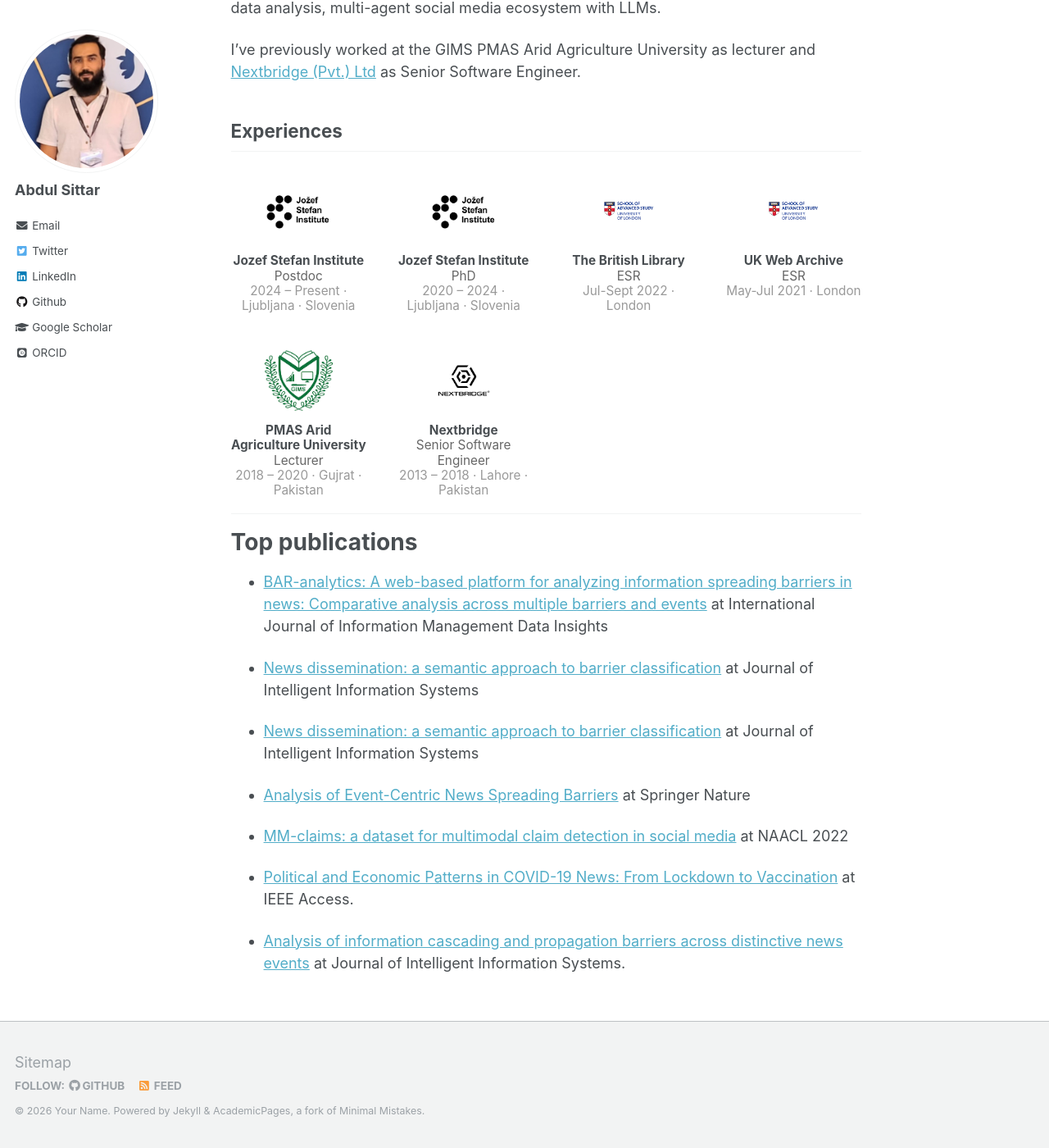
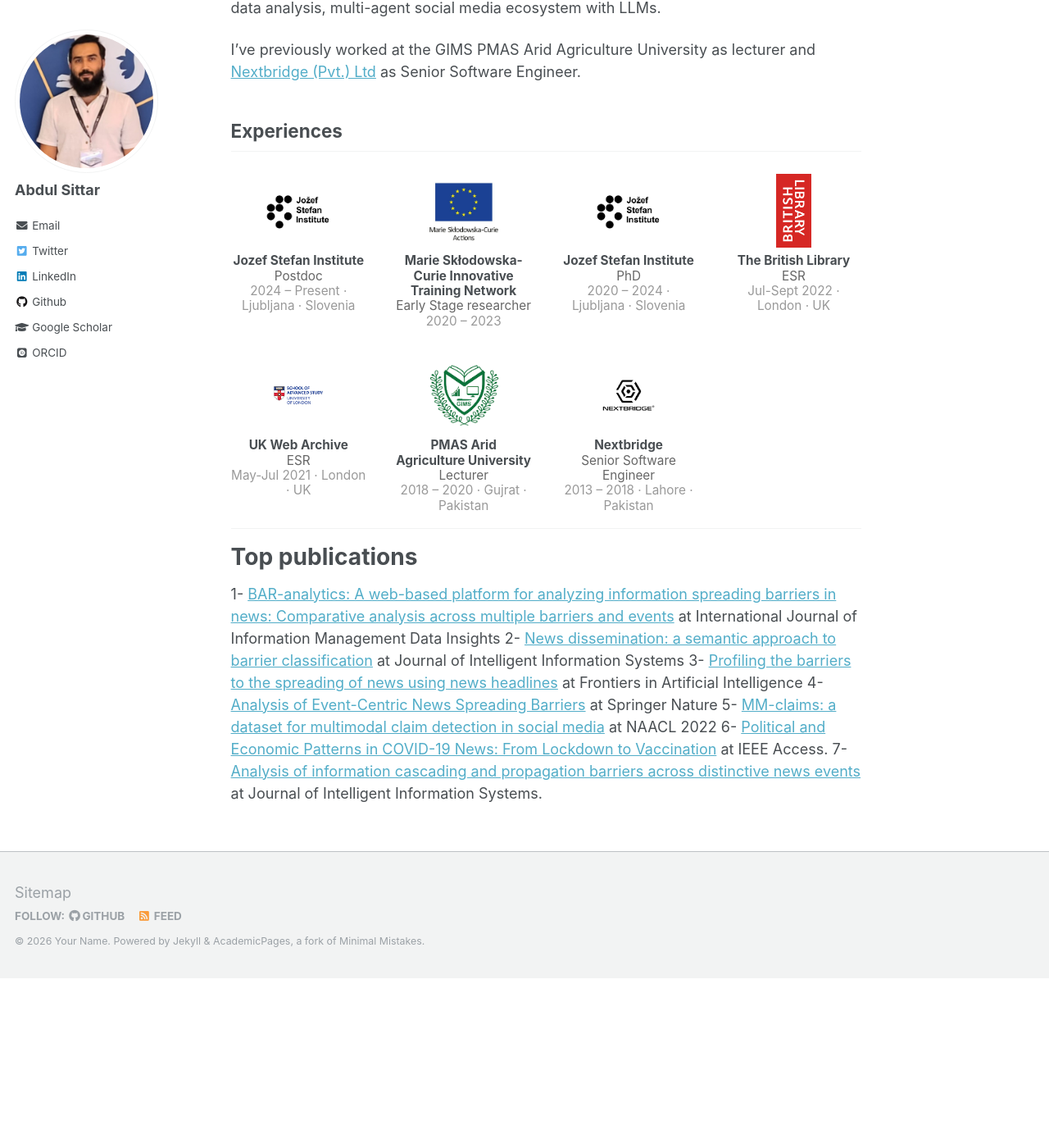
Before and after one commit to abdulsittar/abdulsittar.github.io, a Jekyll site: the page built from _pages/about.md, in a window 1280 px wide and 1400 px high, scrolled down 267 px. Shown: the whole window at 82% size. Built offline with Jekyll 4.4.1, drawn with Linux system fonts in a browser that asks for light colours; some web fonts are replaced; after the commit the page ends 1460 px from its top, so only the background shows below that.

Commit message:
added one more appliation

```diff
--- a/_pages/about.md
+++ b/_pages/about.md
@@ -32,6 +32,18 @@ I've previously worked at the GIMS PMAS Arid Agriculture University as lecturer
   </div>
 
   <div>
+    <a href="https://cleopatra-project.eu/index.php/about/" target="_blank">
+      <img src="/images/marie-curie.png" alt="Marie Skłodowska-Curie Innovative Training Network"
+           style="width:90px; height:90px; object-fit:contain;">
+    </a>
+    <div style="margin-top:0.4rem; font-size:0.85em; line-height:1.2;">
+      <strong>Marie Skłodowska-Curie Innovative Training Network</strong><br>
+      <span style="color:#666;">Early Stage researcher</span><br>
+      <span style="color:#999;">2020 – 2023</span>
+    </div>
+  </div>
+
+  <div>
     <a href="https://ailab.ijs.si/" target="_blank">
       <img src="/images/JSI.png" alt="Jozef Stefan Institute"
            style="width:90px; height:90px; object-fit:contain;">
@@ -43,16 +55,15 @@ I've previously worked at the GIMS PMAS Arid Agriculture University as lecturer
     </div>
   </div>
 
-
   <div>
     <a href="https://www.bl.uk/" target="_blank">
-      <img src="/images/UoL.png" alt="UK Web Archive"
+      <img src="/images/british_library.png" alt="UK Web Archive"
            style="width:90px; height:90px; object-fit:contain;">
     </a>
     <div style="margin-top:0.4rem; font-size:0.85em; line-height:1.2;">
       <strong>The British Library</strong><br>
       <span style="color:#666;">ESR</span><br>
-      <span style="color:#999;">Jul-Sept 2022 · London</span>
+      <span style="color:#999;">Jul-Sept 2022 · London · UK</span>
     </div>
   </div>
 
@@ -64,7 +75,7 @@ I've previously worked at the GIMS PMAS Arid Agriculture University as lecturer
     <div style="margin-top:0.4rem; font-size:0.85em; line-height:1.2;">
       <strong>UK Web Archive</strong><br>
       <span style="color:#666;">ESR</span><br>
-      <span style="color:#999;">May-Jul 2021 · London</span>
+      <span style="color:#999;">May-Jul 2021 · London · UK</span>
     </div>
   </div>
 
@@ -99,16 +110,10 @@ I've previously worked at the GIMS PMAS Arid Agriculture University as lecturer
 Top publications
 ======
 
-- [BAR-analytics: A web-based platform for analyzing information spreading barriers in news: Comparative analysis across multiple barriers and events]([https://www.sciencedirect.com/science/article/pii/S2667096825000503](https://www.sciencedirect.com/science/article/pii/S2667096825000503)) at International Journal of Information Management Data Insights
-
-- [News dissemination: a semantic approach to barrier classification]([https://link.springer.com/article/10.1007/s10844-024-00894-5](https://link.springer.com/article/10.1007/s10844-024-00894-5)) at Journal of Intelligent Information Systems
-
-- [News dissemination: a semantic approach to barrier classification]([https://link.springer.com/article/10.1007/s10844-024-00894-5](https://link.springer.com/article/10.1007/s10844-024-00894-5)) at Journal of Intelligent Information Systems
-
-- [Analysis of Event-Centric News Spreading Barriers]([https://library.oapen.org/handle/20.500.12657/96074](https://library.oapen.org/handle/20.500.12657/96074)) at Springer Nature
-
-- [MM-claims: a dataset for multimodal claim detection in social media]([https://aclanthology.org/2022.findings-naacl.72/](https://aclanthology.org/2022.findings-naacl.72/)) at NAACL 2022
-
-- [Political and Economic Patterns in COVID-19 News: From Lockdown to Vaccination](https://ieeexplore.ieee.org/document/9749092) at IEEE Access.
-
-- [Analysis of information cascading and propagation barriers across distinctive news events](https://link.springer.com/article/10.1007/s10844-021-00654-9) at Journal of Intelligent Information Systems.
+1- [BAR-analytics: A web-based platform for analyzing information spreading barriers in news: Comparative analysis across multiple barriers and events]([https://www.sciencedirect.com/science/article/pii/S2667096825000503](https://www.sciencedirect.com/science/article/pii/S2667096825000503)) at International Journal of Information Management Data Insights
+2- [News dissemination: a semantic approach to barrier classification]([https://link.springer.com/article/10.1007/s10844-024-00894-5](https://link.springer.com/article/10.1007/s10844-024-00894-5)) at Journal of Intelligent Information Systems
+3- [Profiling the barriers to the spreading of news using news headlines]([https://www.frontiersin.org/journals/artificial-intelligence/articles/10.3389/frai.2023.1225213/full](https://www.frontiersin.org/journals/artificial-intelligence/articles/10.3389/frai.2023.1225213/full)) at Frontiers in Artificial Intelligence
+4- [Analysis of Event-Centric News Spreading Barriers]([https://library.oapen.org/handle/20.500.12657/96074](https://library.oapen.org/handle/20.500.12657/96074)) at Springer Nature
+5- [MM-claims: a dataset for multimodal claim detection in social media]([https://aclanthology.org/2022.findings-naacl.72/](https://aclanthology.org/2022.findings-naacl.72/)) at NAACL 2022
+6- [Political and Economic Patterns in COVID-19 News: From Lockdown to Vaccination](https://ieeexplore.ieee.org/document/9749092) at IEEE Access.
+7- [Analysis of information cascading and propagation barriers across distinctive news events](https://link.springer.com/article/10.1007/s10844-021-00654-9) at Journal of Intelligent Information Systems.
```
Also changed, not shown: images/marie-curie.png (added).
